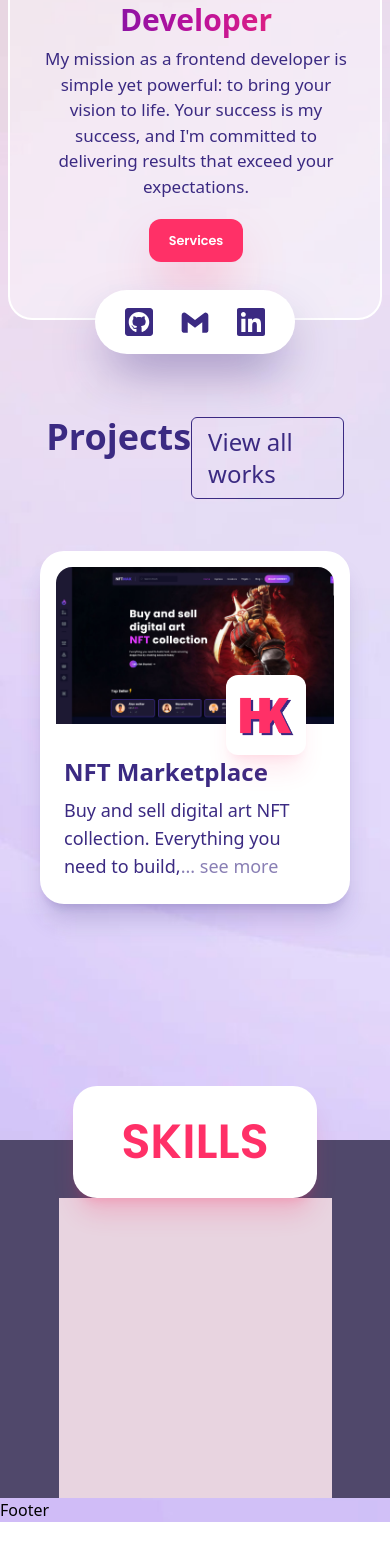
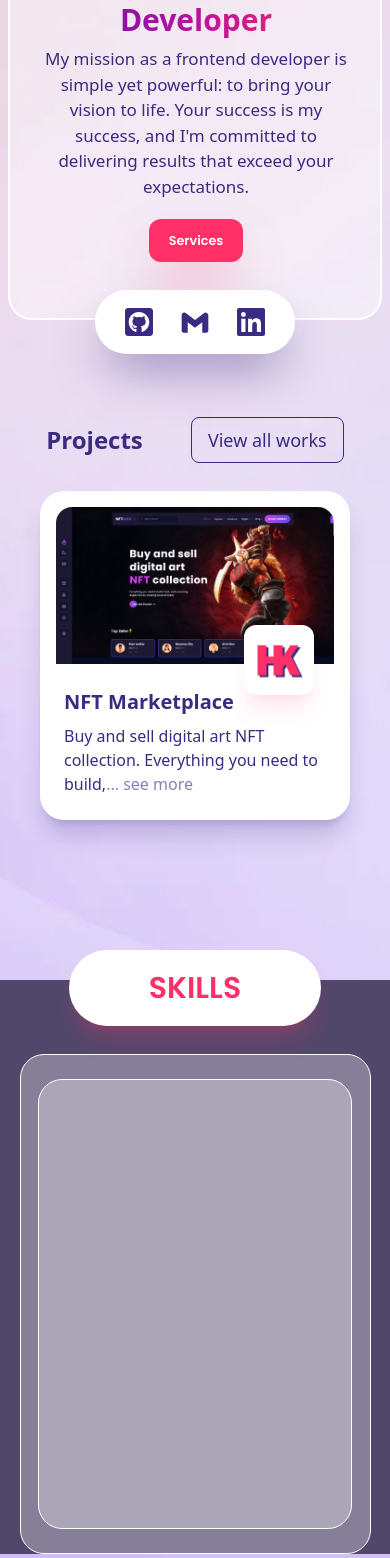
Before and after one commit to HtooKhant-vexix/Portfolio, a React (Vite) app: page / in a window 390 px wide. Shown: the part 432-1990 px from the top of the page. Before the commit the page ends 1954 px from the top, so only its background shows below. Built offline with nearby package versions, Linux system fonts and the light colour scheme; what tailwindcss-animated would draw is missing.

Commit message:
repair skill

```diff
--- a/src/components/Skill.jsx
+++ b/src/components/Skill.jsx
@@ -1,14 +1,16 @@
-import React from 'react'
+import React from "react";
 
 const Skill = () => {
   return (
-    <div className=" bg-[#50486B] text-center">
-      <div className="p-8 px-12 rounded-3xl bg-white text-secondary shadow-xl shadow-secondary/20 inline-block  text-5xl font-poppins font-semibold mx-auto mt-[-120px]">
+    <div className=" bg-[#50486B] mt-[-100px] sm:mt-[-50px] md:mt-[-20px] text-center">
+      <div className="md:p-8 py-5 px-20 md:px-36 rounded-full bg-white text-secondary shadow-xl shadow-secondary/20 inline-block text-3xl md:text-5xl font-poppins font-semibold mx-auto mt-[-120px]">
         SKILLS
       </div>
-      <div className="w-[70%] bg-[#E8D4E0] mx-auto h-[300px]"></div>
+      <div className="w-[90%] md:w-[70%] rounded-3xl  bg-opacity-30 mt-7 flex justify-center items-center bg-white border-white border mx-auto h-[500px]">
+        <div className="w-[90%] md:w-[90%] rounded-3xl  bg-opacity-30  bg-white border-white border h-[450px] md:h-[400px]"></div>
+      </div>
     </div>
   );
-}
+};
 
-export default Skill
+export default Skill;
--- a/src/components/card/Card.jsx
+++ b/src/components/card/Card.jsx
@@ -95,15 +95,15 @@ const Card = ({ img, logo, title, desc, git, link }) => {
             <div className=" object-cover overflow-hidden z-40 rounded-t-2xl">
               {img}
             </div>
-            <div className="w-[80px] h-[80px] bg-white shadow-xl shadow-secondary/10 z-40 bottom-[-27px] right-8 rounded-xl absolute">
+            <div className="w-[70px] h-[70px] bg-white shadow-xl shadow-secondary/10 z-40 bottom-[-27px] right-6 rounded-xl absolute">
               {logo}
             </div>
           </div>
-          <div className="px-3 duration-200 bg-white z-30 relative pb-3 pt-7">
-            <h3 className="text-2xl text-primary w-[80%] pb-2 font-semibold">
+          <div className="px-3 duration-200 bg-white z-30 relative pb-3 pt-5">
+            <h3 className="text-xl text-primary w-[80%] pb-2 font-semibold">
               {title}
             </h3>
-            <h3 className="text-primary text-lg">
+            <h3 className="text-primary text-md">
               {truncatedDesc}
               {truncatedDesc.length < 80 && (
                 <p className="inline-block text-primary/60 ">... see more</p>
@@ -111,9 +111,9 @@ const Card = ({ img, logo, title, desc, git, link }) => {
               <br />
               {truncatedDesc.length > 80 && (
                 // <p className="inline-block text-primary/60 ">... see more</p>
-                <p className=" bg-opacity-30 pe-4 py-1 mt-2 rounded-full border border-secondary inline-block px-2 text-sm text-secondary">
+                <p className=" bg-opacity-30 pe-4 py-1 mt-3 rounded-full border border-secondary inline-block px-2 text-xs text-secondary">
                   {/* <p className=" bg-opacity-30 py-1 mt-2 rounded-full border border-secondary px-3 text-sm  group-hover:inline-block hidden text-secondary"> */}
-                  <DiCode className="me-1 inline-block text-2xl mx-auto my-auto" />
+                  <DiCode className="me-1  inline-block text-lg mx-auto mt-[-1px]" />
                   Front-end
                 </p>
               )}
@@ -129,8 +129,8 @@ const Card = ({ img, logo, title, desc, git, link }) => {
                   href={git}
                   className="hover:text-secondary my-auto  flex"
                 >
-                  <AiFillGithub className="text-3xl" />
-                  <p className="text-xl font-semibold ms-2">Git Repo</p>
+                  <AiFillGithub className="text-2xl" />
+                  <p className="text-lg font-semibold ms-2 mt-[-1px]">Git Repo</p>
                 </motion.a>
                 {/* <FaLink className="hover:text-secondary duration-100 my-auto ms-8 text-2xl" /> */}
               </div>
@@ -139,7 +139,7 @@ const Card = ({ img, logo, title, desc, git, link }) => {
                   whileHover={{ scale: 1.1 }}
                   whileTap={{ scale: 1.2 }}
                   transition={{ type: "spring", stiffness: 400 }}
-                  className="text-lg ms-auto p-2 cursor-none px-5 text-primary border hover:shadow-primary/50 hover:shadow-xl border-primary hover:bg-primary hover:text-white duration-100 rounded-lg"
+                  className="text-md ms-auto p-2 cursor-none px-4 text-primary border hover:shadow-primary/50 hover:shadow-xl border-primary hover:bg-primary hover:text-white duration-100 rounded-lg"
                 >
                   Live Demo
                 </motion.button>
--- a/src/components/card/CardList.jsx
+++ b/src/components/card/CardList.jsx
@@ -5,9 +5,9 @@ import "swiper/css/pagination";
 import { Pagination } from "swiper/modules";
 import Card from "./Card.jsx";
 import CardDetail from "./CardDetail.jsx";
-import './card.css'
+import "./card.css";
 import { motion } from "framer-motion";
-import '../../index.css'
+import "../../index.css";
 
 const CardList = () => {
   return (
@@ -21,13 +21,19 @@ const CardList = () => {
           stiffness: 40,
           ease: "easeOut",
         }}
-        className="m-5"
+        className="m-5 mt-7"
       >
-        <div className="mx-auto w-[85%] flex justify-between mb-8 ">
-          <h1 className="text-primary font-bold text-4xl">Projects</h1>
-          <h1 className="text-primary text-2xl py-2 px-4 border border-primary rounded-md ">
+        <div className="mx-auto w-[85%] items-center flex justify-between mb-2 md:mb-8 ">
+          <h1 className="text-primary font-bold text-2xl flex sm:text-3xl md:text-4xl">
+            Projects
+          </h1>
+          <motion.h1
+            whileTap={{ scale: 1.1 }}
+            transition={{ type: "spring", stiffness: 400 }}
+            className="text-primary text-lg md:text-2xl py-2 px-4 hover:bg-primary hover:text-white duration-100 border border-primary rounded-lg "
+          >
             View all works
-          </h1>
+          </motion.h1>
         </div>
         <Swiper
           className="mySwiperf justify-center flex mx-auto min-h-[590px] "
```
